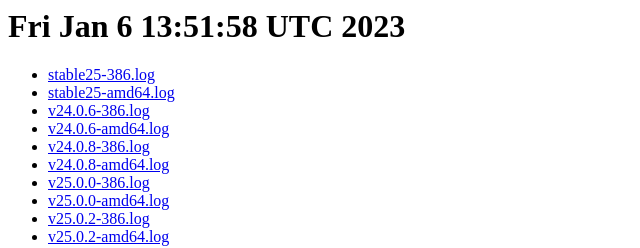
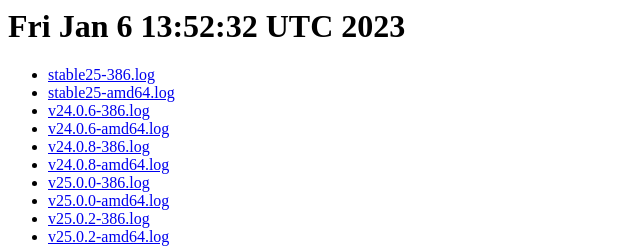
Before and after one commit to j-be/nextcloud-ci, a plain HTML site: page index.html in a window 1280 px wide. Shown: the full height of the page, 0-640 px from the left. Drawn offline with Linux system fonts and the light colour scheme.

Commit message:
Deploying to gh-pages from @ j-be/nextcloud-ci@ca5fc86dae57192ed19e8aaae4e3ba29cb050a82 🚀

```diff
--- a/index.html
+++ b/index.html
@@ -1,5 +1,5 @@
 <html><body>
-<h1>Fri Jan  6 13:51:58 UTC 2023</h1><ul>
+<h1>Fri Jan  6 13:52:32 UTC 2023</h1><ul>
 <li><a href=stable25-386.log/stable25-386.log>stable25-386.log</a></li>
 <li><a href=stable25-amd64.log/stable25-amd64.log>stable25-amd64.log</a></li>
 <li><a href=v24.0.6-386.log/v24.0.6-386.log>v24.0.6-386.log</a></li>
```
